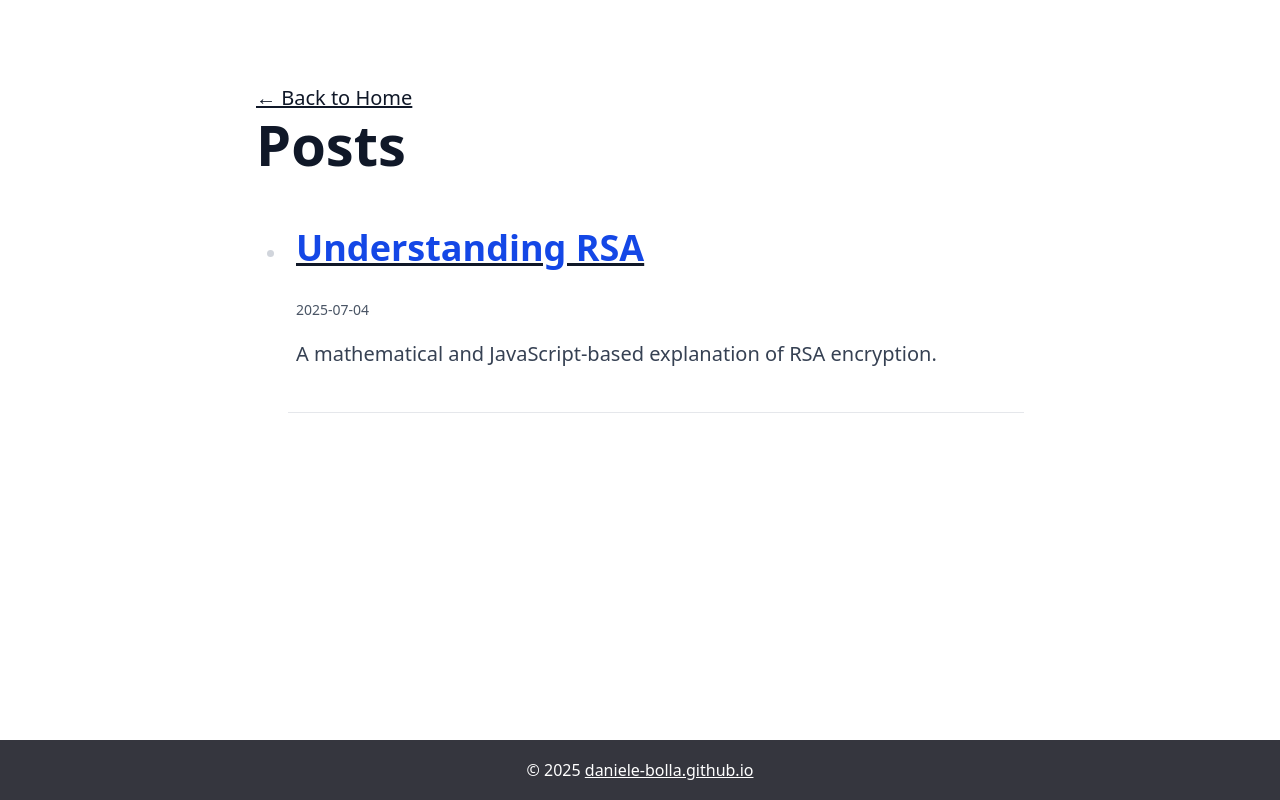
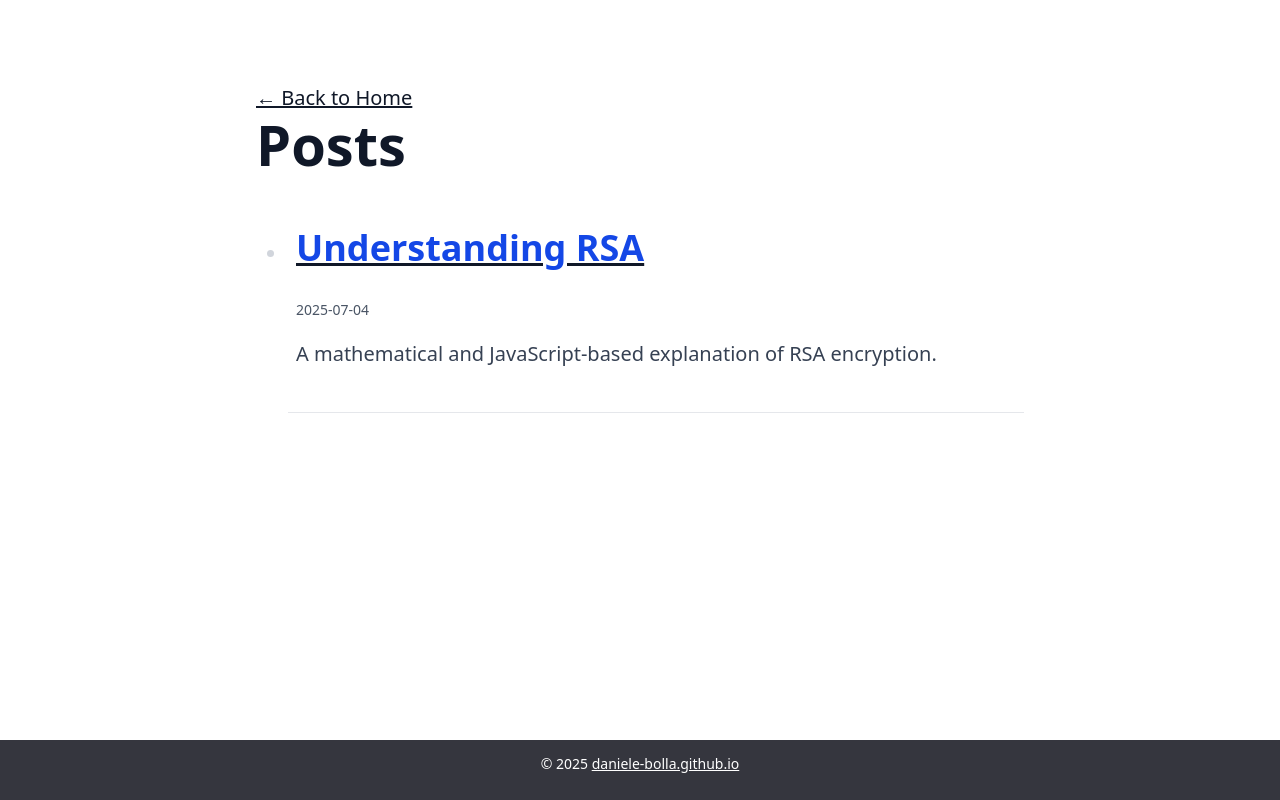
Before and after one commit to daniele-bolla/blog, a Next.js app: page / in a window 1280 px wide. Built offline with nearby package versions, Linux system fonts and the light colour scheme.

Commit message:
less intrusive footer

```diff
--- a/src/components/Footer.tsx
+++ b/src/components/Footer.tsx
@@ -2,8 +2,8 @@ import Link from "next/link";
 
 export default function Footer() {
   return (
-    <footer className="bg-[#35363E] text-white p-4 mt-8 sticky bottom-0">
-      <div className="container mx-auto text-center prose  text-white">
+    <footer className="bg-[#35363E] text-white pt-3 pb-6 mt-8">
+      <div className="container mx-auto text-center prose prose-sm text-white">
         <p>
           © {new Date().getFullYear()}{" "}
           <Link
```
